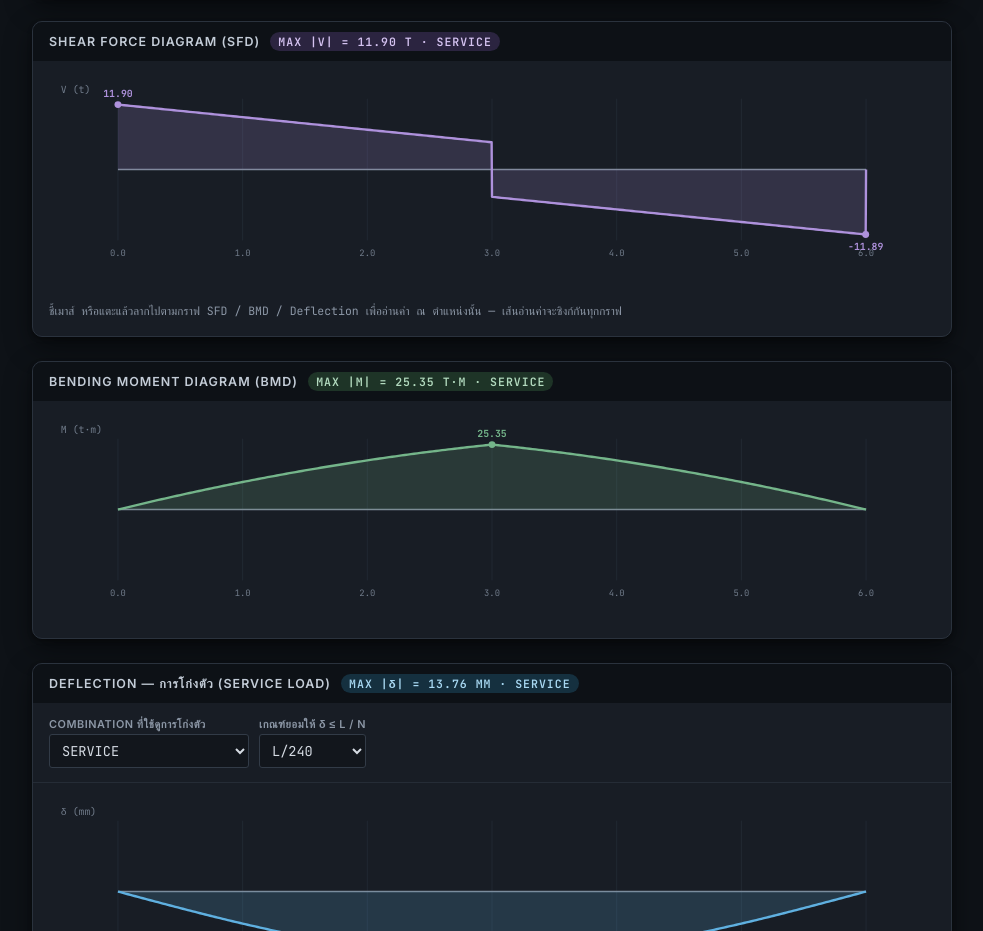
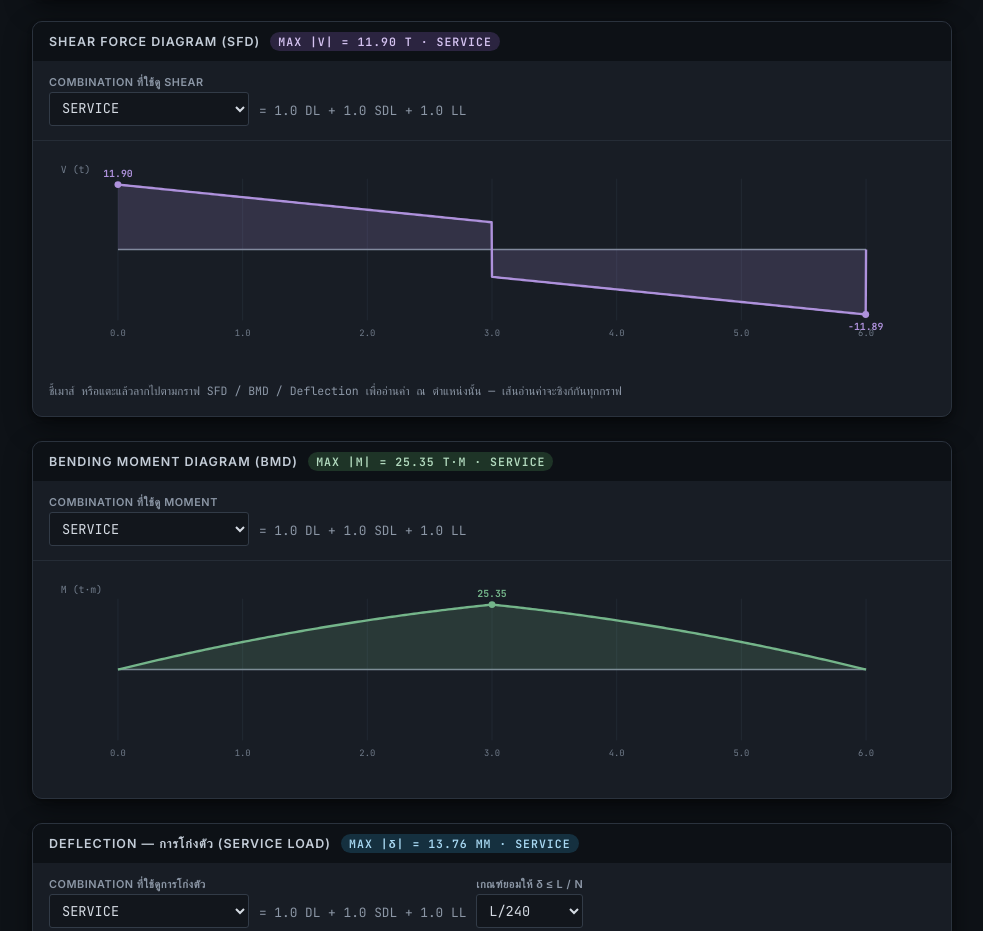
Before and after one commit to bestza18120-cell/BEAM-2D, a plain HTML site: page index.html in a window 1280 px wide. Shown: the part 2093-3024 px from the top of the page, without its empty margins (148-1131 px from the left). Drawn offline with Linux system fonts and the light colour scheme.

Commit message:
Add files via upload

```diff
--- a/index.html
+++ b/index.html
@@ -459,7 +459,7 @@
     <div class="controls" style="border-bottom:none;">
       <button class="primary" id="addCombo">+ Combination</button>
     </div>
-    <div class="hint">1) ตั้งชื่อ load case เอง (เช่น DL, SDL1, SDL2, LL) แล้วเลือก case ให้แต่ละแรงที่ dropdown ในรายการแรง · 2) ใส่ factor ของแต่ละ case ในแต่ละ combination (ช่องว่าง/0 = ไม่รวม case นั้น) · 3) เลือก combination ที่จะแสดงผลได้ที่หน้าต่าง Reactions และ Deflection</div>
+    <div class="hint">1) ตั้งชื่อ load case เอง (เช่น DL, SDL1, SDL2, LL) แล้วเลือก case ให้แต่ละแรงที่ dropdown ในรายการแรง · 2) ใส่ factor ของแต่ละ case ในแต่ละ combination (ช่องว่าง/0 = ไม่รวม case นั้น) · 3) เลือก combination แยกกันได้ในแต่ละหน้าต่างผล — Reactions, SFD, BMD และ Deflection</div>
   </div>
 
   <!-- REACTIONS -->
@@ -467,7 +467,7 @@
     <div class="panel-head"><h2>Reactions</h2></div>
     <div class="controls">
       <div class="field">
-        <label>แสดง Reactions / Shear / Moment จาก combination</label>
+        <label>Combination ของ Reactions และค่าที่จุด Support</label>
         <select id="showComboSel" class="wide"></select>
       </div>
       <div id="showComboFormula" class="combo-formula"></div>
@@ -490,6 +490,13 @@
   <!-- SFD -->
   <div class="panel">
     <div class="panel-head"><h2>Shear Force Diagram (SFD) <span id="maxShear" class="max-badge shear"></span></h2></div>
+    <div class="controls">
+      <div class="field">
+        <label>Combination ที่ใช้ดู Shear</label>
+        <select id="shearComboSel" class="wide"></select>
+      </div>
+      <div id="shearComboFormula" class="combo-formula"></div>
+    </div>
     <div class="panel-body">
       <div class="diagram-wrap">
         <svg id="sfdSvg" viewBox="0 0 900 200" preserveAspectRatio="xMidYMid meet" style="width:100%; height:auto;"></svg>
@@ -501,6 +508,13 @@
   <!-- BMD -->
   <div class="panel">
     <div class="panel-head"><h2>Bending Moment Diagram (BMD) <span id="maxMoment" class="max-badge moment"></span></h2></div>
+    <div class="controls">
+      <div class="field">
+        <label>Combination ที่ใช้ดู Moment</label>
+        <select id="momentComboSel" class="wide"></select>
+      </div>
+      <div id="momentComboFormula" class="combo-formula"></div>
+    </div>
     <div class="panel-body">
       <div class="diagram-wrap">
         <svg id="bmdSvg" viewBox="0 0 900 200" preserveAspectRatio="xMidYMid meet" style="width:100%; height:auto;"></svg>
@@ -516,6 +530,7 @@
         <label>Combination ที่ใช้ดูการโก่งตัว</label>
         <select id="deflComboSel" class="wide"></select>
       </div>
+      <div id="deflComboFormula" class="combo-formula"></div>
       <div class="field">
         <label>เกณฑ์ยอมให้ <span class="nt">δ</span> ≤ L / n</label>
         <select id="deflLimitSel">
@@ -719,6 +734,8 @@ function defaultState(){
     loadCases: defaultCases(),
     combos: defaultCombos(),
     showCombo: 'k1',
+    shearCombo: 'k1',
+    momentCombo: 'k1',
     deflCombo: 'k1'
   };
 }
@@ -823,6 +840,9 @@ function ensureLoadSystem(s){
     for (const id in k.factors) if (!ids.has(id)) delete k.factors[id];
   });
   if (!s.combos.some(k=>k.id===s.showCombo)) s.showCombo = s.combos[0].id;
+  // older files had one combination for reactions + shear + moment
+  if (!s.combos.some(k=>k.id===s.shearCombo)) s.shearCombo = s.showCombo;
+  if (!s.combos.some(k=>k.id===s.momentCombo)) s.momentCombo = s.showCombo;
   if (!s.combos.some(k=>k.id===s.deflCombo)) s.deflCombo = s.combos[0].id;
   if (s.section && !ids.has(s.section.swCase)) s.section.swCase = ids.has('DL') ? 'DL' : s.loadCases[0].id;
   return s;
@@ -934,7 +954,7 @@ function gaussSolve(A, b){
 
 function solveReactions(){
   const supports = getActiveSupports();
-  const result = { reactions: {}, valid:true, message:'' };
+  const result = { reactions: {}, valid:true, message:'', combo: activeCombo };
   const L = state.L;
 
   if (supports.length === 0){
@@ -1068,7 +1088,19 @@ function solveReactions(){
   return result;
 }
 
+// evaluate fn with the factors of the combination that produced reactionResult
+function withResultCombo(reactionResult, fn){
+  const prev = activeCombo;
+  if (reactionResult && reactionResult.combo) activeCombo = reactionResult.combo;
+  try { return fn(); } finally { activeCombo = prev; }
+}
 function shearAt(x, reactionResult){
+  return withResultCombo(reactionResult, ()=> shearAtRaw(x, reactionResult));
+}
+function momentAt(x, reactionResult){
+  return withResultCombo(reactionResult, ()=> momentAtRaw(x, reactionResult));
+}
+function shearAtRaw(x, reactionResult){
   const supports = getActiveSupports();
   let V = 0;
   for (const s of supports){
@@ -1087,7 +1119,7 @@ function shearAt(x, reactionResult){
   return V;
 }
 
-function momentAt(x, reactionResult){
+function momentAtRaw(x, reactionResult){
   const supports = getActiveSupports();
   let M = 0;
   for (const s of supports){
@@ -1369,29 +1401,37 @@ function recompute(){
 
   const sp = sectionProps();
   buildCalcLoads(sp);
-  const showK = comboById(state.showCombo), deflK = comboById(state.deflCombo);
-  activeCombo = showK;
-  const reactionResult = solveReactions();
+  const showK = comboById(state.showCombo), shearK = comboById(state.shearCombo),
+        momentK = comboById(state.momentCombo), deflK = comboById(state.deflCombo);
+  // solve once per distinct combination (each result remembers its combination)
+  const solved = new Map();
+  const solveFor = (k)=>{
+    if (!solved.has(k.id)){
+      activeCombo = k;
+      try { solved.set(k.id, solveReactions()); } finally { activeCombo = showK; }
+    }
+    return solved.get(k.id);
+  };
+  const reactionResult = solveFor(showK);
+  const resV = solveFor(shearK), resM = solveFor(momentK), resD = solveFor(deflK);
+  activeCombo = showK; // beam drawing labels follow the Reactions combination
   renderComboStatus(showK);
+  $('#shearComboFormula').textContent = '= ' + comboFormula(shearK);
+  $('#momentComboFormula').textContent = '= ' + comboFormula(momentK);
+  $('#deflComboFormula').textContent = '= ' + comboFormula(deflK);
   renderReactionTable(reactionResult);
   renderSupportValuesTable(reactionResult);
 
   if (reactionResult.valid){
-    const diag = computeDiagrams(reactionResult);
-    renderDiagram(sfdSvg, diag.xs, diag.V, 'var(--shear)', 'V (t)');
-    renderDiagram(bmdSvg, diag.xs, diag.M, 'var(--moment)', 'M (t·m)');
-    const maxV = Math.max(...diag.V.map(Math.abs));
-    const maxM = Math.max(...diag.M.map(Math.abs));
-    $('#maxShear').textContent = `max |V| = ${maxV.toFixed(2)} t · ${showK.name}`;
-    $('#maxMoment').textContent = `max |M| = ${maxM.toFixed(2)} t·m · ${showK.name}`;
+    const dV = computeDiagrams(resV), dM = computeDiagrams(resM);
+    renderDiagram(sfdSvg, dV.xs, dV.V, 'var(--shear)', 'V (t)');
+    renderDiagram(bmdSvg, dM.xs, dM.M, 'var(--moment)', 'M (t·m)');
+    const maxV = Math.max(...dV.V.map(Math.abs));
+    const maxM = Math.max(...dM.M.map(Math.abs));
+    $('#maxShear').textContent = `max |V| = ${maxV.toFixed(2)} t · ${shearK.name}`;
+    $('#maxMoment').textContent = `max |M| = ${maxM.toFixed(2)} t·m · ${momentK.name}`;
     renderSectionProps(sp, maxM);
-    // deflection uses its own combination (usually a service combination)
-    let dres = reactionResult;
-    if (deflK !== showK){
-      activeCombo = deflK;
-      try { dres = solveReactions(); } finally { activeCombo = showK; }
-    }
-    renderDeflection(dres, sp, null, deflK);
+    renderDeflection(resD, sp, null, deflK);
   } else {
     sfdSvg.innerHTML = '';
     bmdSvg.innerHTML = '';
@@ -1404,7 +1444,7 @@ function recompute(){
   renderStage();
   renderLoadList();
   renderSupportList();
-  lastCalc = reactionResult.valid ? { R: reactionResult } : null;
+  lastCalc = reactionResult.valid ? { V: resV, M: resM } : null;
   drawCursor();
   onStateChanged();
 }
@@ -1681,7 +1721,7 @@ function renderSectionProps(sp, maxM){
     row('น้ำหนักคาน (A×γ)', `${fmtSig(sp.weight)} kg/m = ${(sp.weight/1000).toFixed(3)} t/m${state.section.selfWeight ? '' : ' (ไม่รวม)'}`);
     if (isFinite(maxM) && sp.S > 0){
       const fb = maxM*1e8/sp.S; // ksc  (t·m → kg·cm = ×1e5 ; mm³ → cm³ = ÷1e3)
-      const lbl = `fb = Mmax / S (${comboById(state.showCombo).name})`;
+      const lbl = `fb = Mmax / S (${comboById(state.momentCombo).name})`;
       row(lbl, `${fmtSig(fb)} ksc`);
       if (sp.fy > 0) row('fb / fy', `${(fb/sp.fy).toFixed(2)}`);
     }
@@ -1792,7 +1832,7 @@ function renderDeflection(res, sp, invalidMsg, combo){
 
 /* ============== READ-OUT CURSOR (hover / drag on SFD · BMD · Deflection) ============== */
 let cursorX = null;      // m, or null when hidden
-let lastCalc = null;     // { R } from the last valid recompute
+let lastCalc = null;     // { V, M } results (own combinations) from the last valid recompute
 let lastDefl = null;     // { res, sp } service-load FEM result for deflection
 const cursorSvgs = [sfdSvg, bmdSvg, deflSvg];
 
@@ -1837,17 +1877,19 @@ function drawCursor(){
   stage.querySelectorAll('.cursor').forEach(n=>n.remove());
   if (cursorX === null || !lastCalc){ readoutEl.hidden = true; return; }
   const x = clamp(cursorX, 0, state.L);
-  const R = lastCalc.R;
+  const vx = shearAt(x, lastCalc.V), mx = momentAt(x, lastCalc.M);
   const u = '';
   const xs = `x=${x.toFixed(2)} m`;
-  drawCursorOn(sfdSvg, x, shearAt(x, R), `${xs}  V${u}=${fmt(shearAt(x, R))} t`);
-  drawCursorOn(bmdSvg, x, momentAt(x, R), `${xs}  M${u}=${fmt(momentAt(x, R))} t·m`);
+  const kn = (r)=> r.combo ? ` (${r.combo.name})` : '';
+  drawCursorOn(sfdSvg, x, vx, `${xs}  V${u}=${fmt(vx)} t`);
+  drawCursorOn(bmdSvg, x, mx, `${xs}  M${u}=${fmt(mx)} t·m`);
   const dv = deflAt(x);
   if (dv !== null) drawCursorOn(deflSvg, x, dv, `${xs}  δ=${dv.toFixed(2)} mm`);
-  readoutEl.innerHTML = `<span style="opacity:.7">${escHtml(comboById(state.showCombo).name)}</span><span>x = <b>${x.toFixed(2)}</b> m</span>`
-    + `<span class="ro-v">V${u} = <b>${fmt(shearAt(x, R))}</b> t</span>`
-    + `<span class="ro-m">M${u} = <b>${fmt(momentAt(x, R))}</b> t·m</span>`
-    + (dv !== null ? `<span class="ro-d">δ = <b>${dv.toFixed(2)}</b> mm</span>` : '')
+  const dk = lastDefl && lastDefl.res.combo ? ` (${lastDefl.res.combo.name})` : '';
+  readoutEl.innerHTML = `<span>x = <b>${x.toFixed(2)}</b> m</span>`
+    + `<span class="ro-v">V${u} = <b>${fmt(vx)}</b> t<span style="opacity:.6">${escHtml(kn(lastCalc.V))}</span></span>`
+    + `<span class="ro-m">M${u} = <b>${fmt(mx)}</b> t·m<span style="opacity:.6">${escHtml(kn(lastCalc.M))}</span></span>`
+    + (dv !== null ? `<span class="ro-d">δ = <b>${dv.toFixed(2)}</b> mm<span style="opacity:.6">${escHtml(dk)}</span></span>` : '')
     + `<button id="readoutClose" aria-label="ปิดแถบค่า">✕</button>`;
   readoutEl.hidden = false;
   $('#readoutClose').onclick = ()=>{ cursorX = null; drawCursor(); };
@@ -1877,10 +1919,13 @@ function defaultCaseId(){
 }
 const caseListEl = $('#caseList'), comboTableEl = $('#comboTable');
 const showComboSel = $('#showComboSel'), deflComboSel = $('#deflComboSel');
+const shearComboSel = $('#shearComboSel'), momentComboSel = $('#momentComboSel');
 
 function renderComboSelectors(){
   const opts = state.combos.map(k=>`<option value="${k.id}">${escHtml(k.name)}</option>`).join('');
   showComboSel.innerHTML = opts; showComboSel.value = state.showCombo;
+  shearComboSel.innerHTML = opts; shearComboSel.value = state.shearCombo;
+  momentComboSel.innerHTML = opts; momentComboSel.value = state.momentCombo;
   deflComboSel.innerHTML = opts; deflComboSel.value = state.deflCombo;
 }
 
@@ -1976,6 +2021,8 @@ function renderLoadSystemPanel(){
     if (state.combos.length <= 1){ showToast('ต้องมี combination อย่างน้อย 1 อัน'); return; }
     state.combos = state.combos.filter(k=>k.id!==id);
     if (state.showCombo === id) state.showCombo = state.combos[0].id;
+    if (state.shearCombo === id) state.shearCombo = state.combos[0].id;
+    if (state.momentCombo === id) state.momentCombo = state.combos[0].id;
     if (state.deflCombo === id) state.deflCombo = state.combos[0].id;
     renderLoadSystemPanel(); recompute();
   }));
@@ -1994,6 +2041,8 @@ $('#addCombo').addEventListener('click', ()=>{
 });
 showComboSel.addEventListener('change', ()=>{ state.showCombo = showComboSel.value; recompute(); });
 deflComboSel.addEventListener('change', ()=>{ state.deflCombo = deflComboSel.value; recompute(); });
+shearComboSel.addEventListener('change', ()=>{ state.shearCombo = shearComboSel.value; recompute(); });
+momentComboSel.addEventListener('change', ()=>{ state.momentCombo = momentComboSel.value; recompute(); });
 
 /* ============== EVENTS: form inputs ============== */
 beamLengthInput.addEventListener('change', ()=>{
--- a/sw.js
+++ b/sw.js
@@ -4,7 +4,7 @@
    ออก patch ใหม่: แก้ไฟล์แอปตามต้องการ แล้ว "เปลี่ยนเลข VERSION ด้านล่าง"
    ทุกครั้ง (ถ้าไม่เปลี่ยน เบราว์เซอร์ผู้ใช้จะไม่รู้ว่ามีเวอร์ชันใหม่)
    ================================================================ */
-const VERSION = '1.6.0';
+const VERSION = '1.7.0';
 const CACHE = `beam2d-${VERSION}`;
 const FONT_CACHE = 'beam2d-fonts';
 
```
